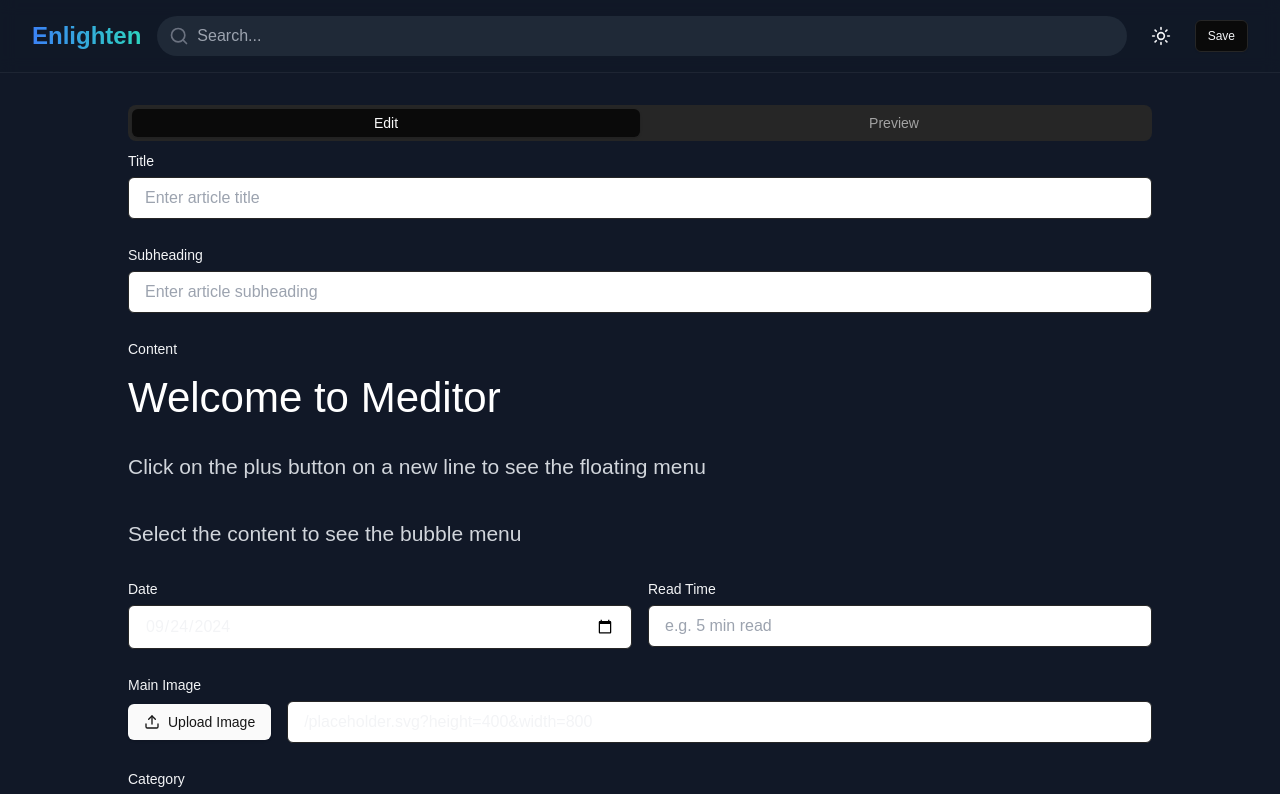
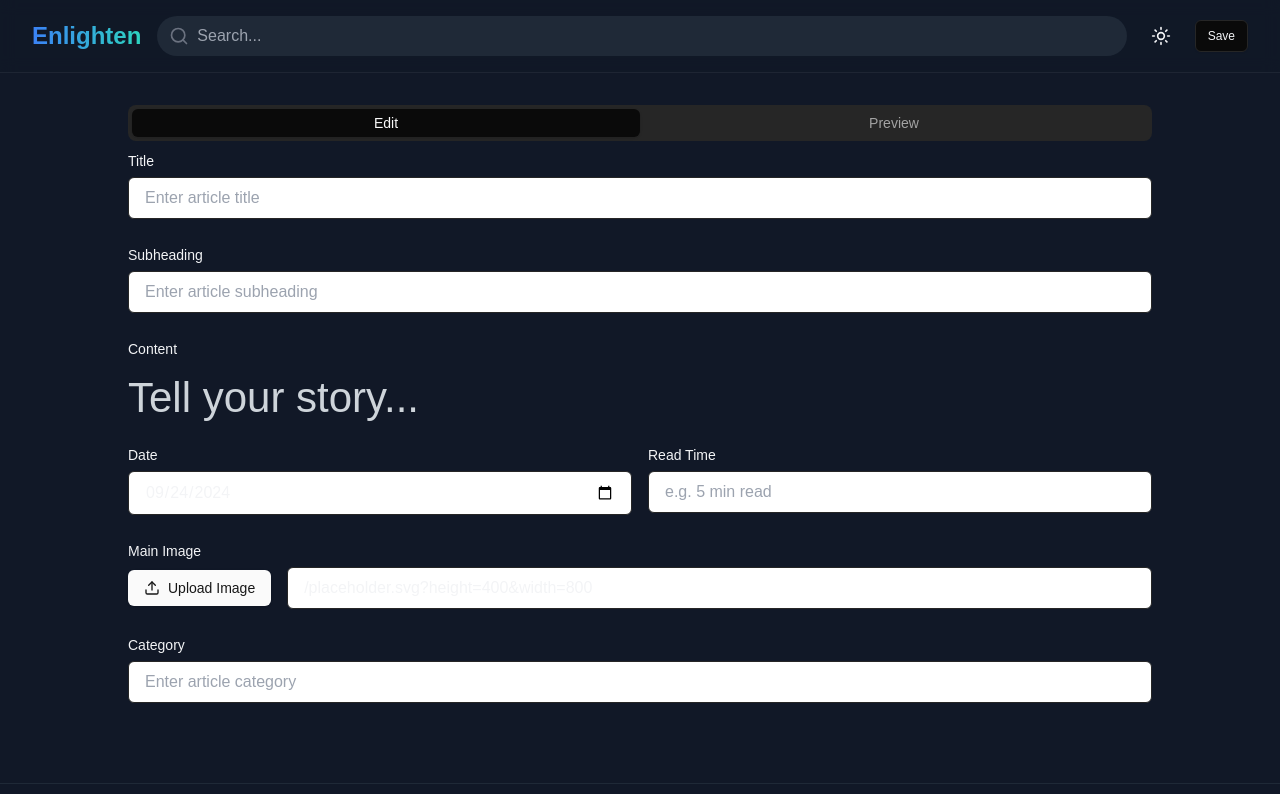
Before and after one commit to Dev-MihirParmar/Enlighten-Personal-Blog, a Next.js app in the folder frontend/: page /editor in a window 1280 px wide. Shown: the top 794 px of the page. Built offline with nearby package versions, Linux system fonts and the light colour scheme.

Commit message:
modified:   frontend/components/Meditor.tsx

```diff
--- a/frontend/components/Meditor.tsx
+++ b/frontend/components/Meditor.tsx
@@ -77,7 +77,7 @@ const Meditor: React.FC<MeditorProps> = ({ content, setContent }) => {
         },
       }),
       Underline,
-      Link,
+      Link.configure({ openOnClick: false }),
       Blockquote,
       Image,
       Placeholder.configure({
@@ -105,11 +105,7 @@ const Meditor: React.FC<MeditorProps> = ({ content, setContent }) => {
         class: "before:prose-p:content-none after:prose-p:content-none prose dark:prose-invert prose-sm sm:prose-base lg:prose-lg xl:prose-xl focus:outline-none prose-img:mx-auto prose-img:m-0 prose-img:mt-[43px]",
       },
     },
-    content: `
-      <h1>Welcome to Meditor</h1>
-      <p>Click on the plus button on a new line to see the floating menu</p>
-      <p>Select the content to see the bubble menu</p>
-      `,
+
   });
 
   const ref = useRef<HTMLDivElement>(null);
@@ -132,8 +128,8 @@ const Meditor: React.FC<MeditorProps> = ({ content, setContent }) => {
     <>
       <EditorBubbleMenu
         editor={editor}
-        showBubbleMenu={showBubbleMenu || false}
-        showLinkSelector={showLinkSelector || false}
+        showBubbleMenu={showBubbleMenu}
+        showLinkSelector={showLinkSelector}
         setShowLinkSelector={setShowLinkSelector}
       />
       <EditorFloatingMenu
```
